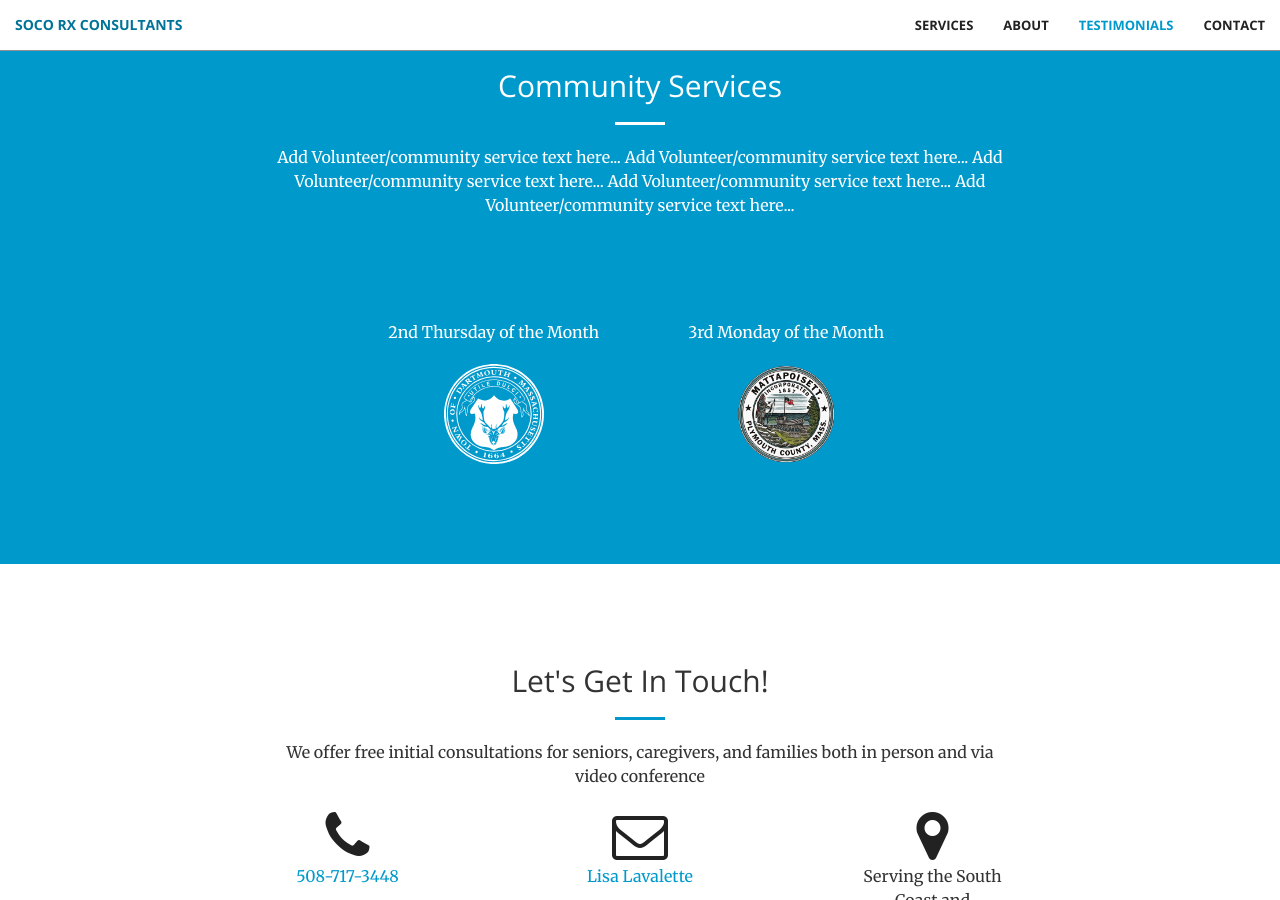
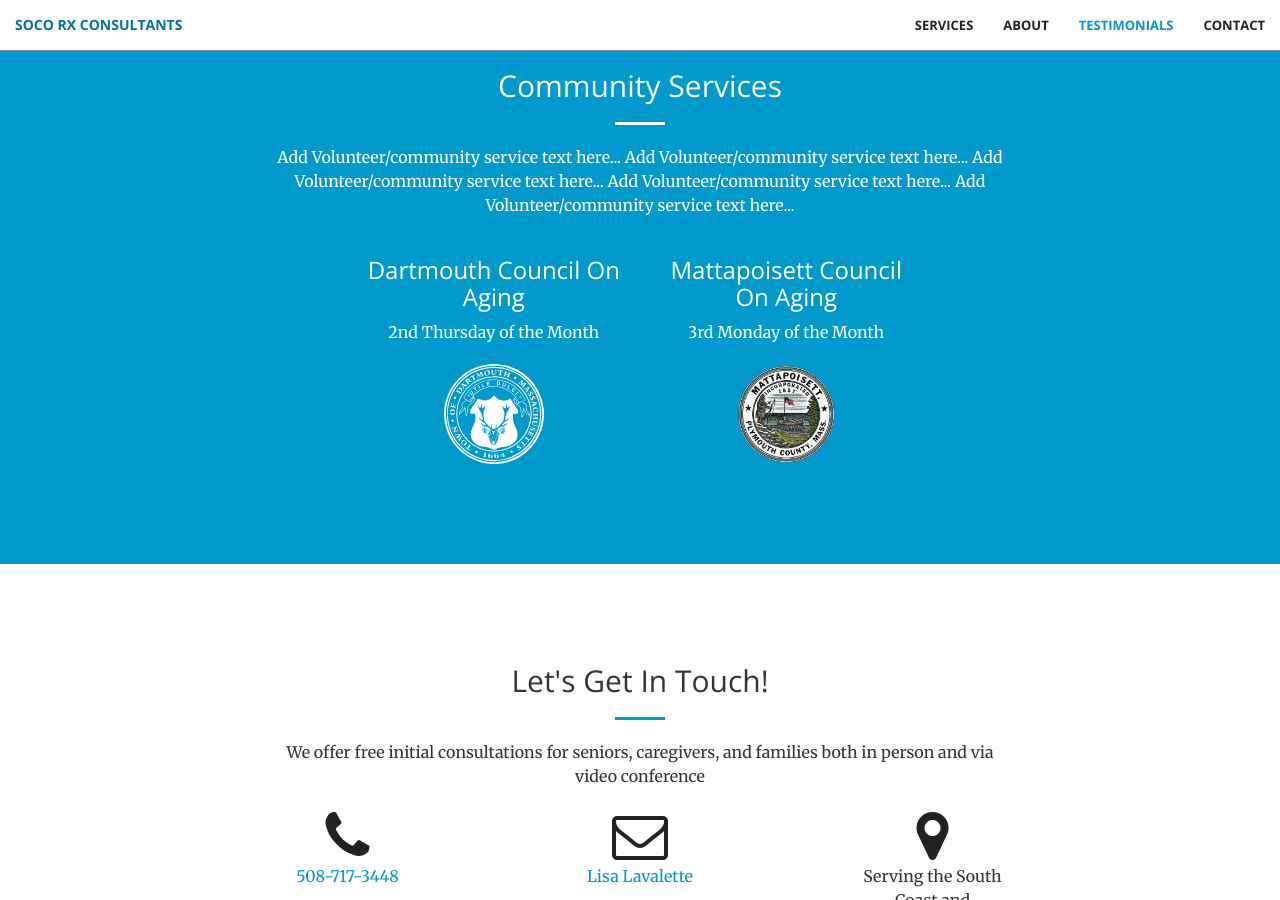
Before and after one commit to edlavalette/edlavalette.github.io, a Jekyll site: the page built from index.html, in a window 1280 px wide and 900 px high, scrolled down 3489 px. Built offline with Jekyll 4.4.1, drawn with Linux system fonts in a browser that asks for light colours.

Commit message:
Update _base.scss

```diff
--- a/_sass/_base.scss
+++ b/_sass/_base.scss
@@ -405,3 +405,12 @@ body {
     font-size: 1rem;
   }
 }
+
+#volunteer h3 a {
+    color: white;
+    text-decoration: none;
+}
+
+#volunteer h3 a:hover {
+    text-decoration: underline;
+}
```
